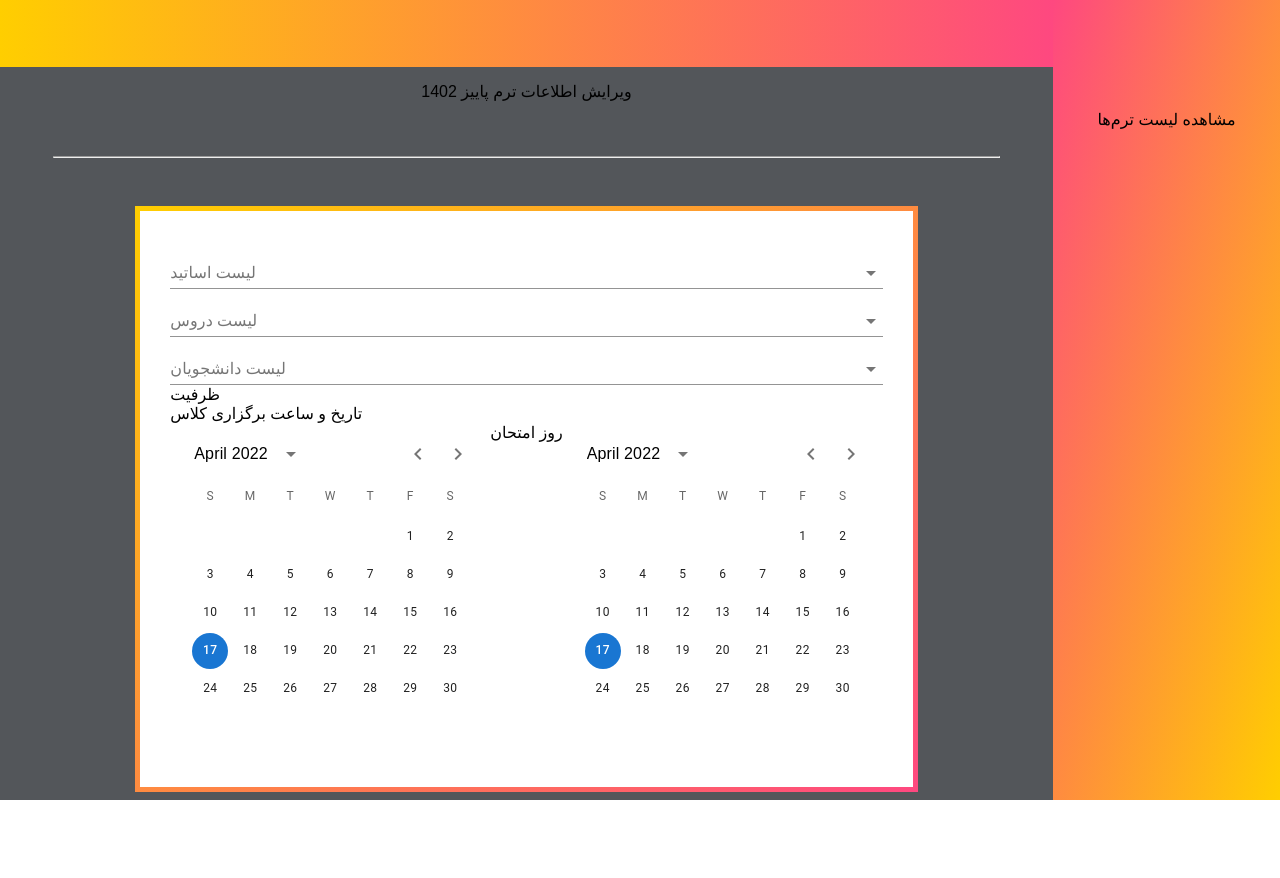
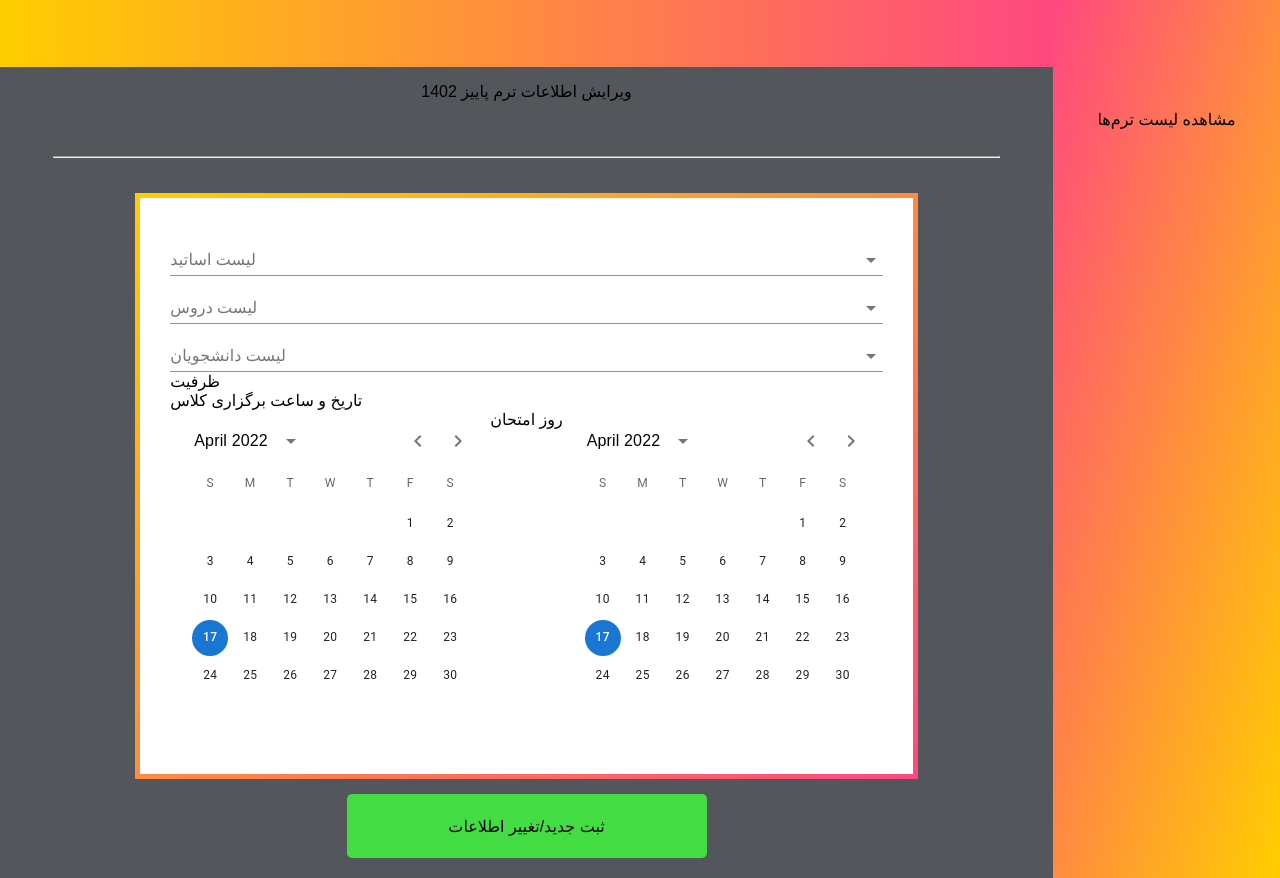
Before and after one commit to shahrzadJavadiKoushesh/IEProject, a React (Create React App) app: page /educational_assistant/add_new_course in a window 1280 px wide. Before the commit the page ends 800 px from the top, so only its background shows below. Built offline with nearby package versions, Linux system fonts and the light colour scheme.

Commit message:
add submit btn for addterm page

```diff
--- a/src/components/EducationalAssistantAddNewCourse.js
+++ b/src/components/EducationalAssistantAddNewCourse.js
@@ -111,6 +111,8 @@ function EducationalAssistantEditTerms(props) {
             </div>
           </div>
         </form>
+
+        <div className="submit-btn">ثبت جدید/تغییر اطلاعات</div>
       </div>
       <div className="terms-list-right-edu-ass">
         <div className="terms-right-content">مشاهده لیست ترم‌ها</div>
--- a/src/index.css
+++ b/src/index.css
@@ -564,3 +564,19 @@ form .form-inner input[type="submit"]:hover, .welcome button:hover{
 .calendar-container{
     display: flex;
 }
+
+.submit-btn{
+    display: flex;
+    justify-content: center;
+    align-items: center;
+    width: 360px;
+    height: 64px;
+    background-color: rgb(67, 220, 67);
+    margin: 20px;
+    border-radius: 5px;
+}
+
+.submit-btn:hover{
+    cursor: pointer;
+    background-color: rgba(26, 242, 26, 0.965);
+}
```
